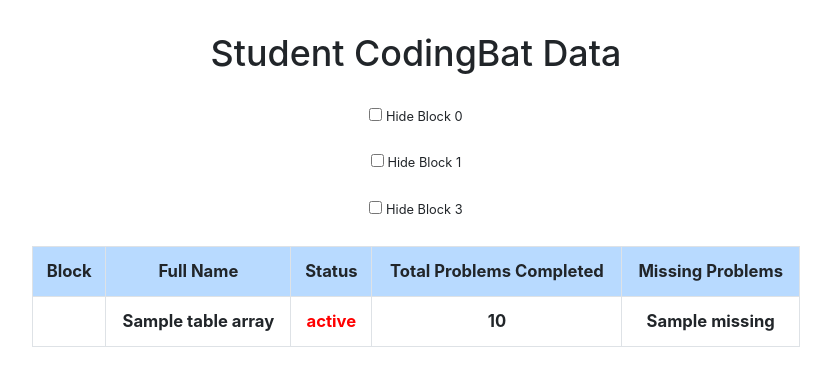
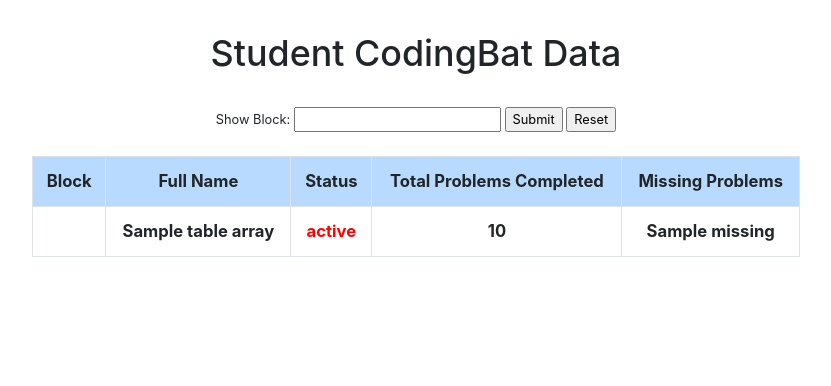
Before and after one commit to angela139/codingbatscraper, a Flask app: template templates/data.html in a window 1280 px wide. Shown: the top 386 px of the page, without its empty margins (224-1055 px from the left). Run offline with Flask 2, Linux system fonts and the light colour scheme; the template is opened without the code that fills it: most values are stand-ins (such as "Sample title", 1, 10 or a date in 2020); some libraries are stand-ins or nearby versions.

Commit message:
Changed filter to allow for all block numbers

```diff
--- a/static/tablesort.js
+++ b/static/tablesort.js
@@ -1,28 +1,30 @@
 const table = document.getElementsByClassName('table')[0];
 const cells = table.getElementsByTagName('td');
 const rows = table.getElementsByClassName('student_row');
-const zero_check = document.getElementById("zero");
-const one_check = document.getElementById("one");
-const three_check = document.getElementById("three");
+const block = document.getElementById('block_filter');
+const form = document.querySelector("#filter");
 
 for (let cell of cells) {
     if (cell.innerHTML == "Done") {
         cell.style.color = "green";
     }
 }
-function show(){
+
+form.addEventListener("submit", function (event) {
+    event.preventDefault();
     for (let row of rows) {
-        if (row.getElementsByTagName('td')[0].innerHTML == "0" && zero_check.checked == true) {
+        if (row.getElementsByTagName('td')[0].innerHTML == block.value){
+            row.style.display = "table-row";
+        }
+        else {
             row.style.display = "none";
         }
-        else if (row.getElementsByTagName('td')[0].innerHTML == "1" && one_check.checked == true) {
-            row.style.display = "none";
-        }
-        else if (row.getElementsByTagName('td')[0].innerHTML == "3" && three_check.checked == true) {
-            row.style.display = "none";
-        }
-        else {
-            row.style.display = "table-row";
-        }
     }
-}
+});
+
+form.addEventListener("reset", function (event) {
+    event.preventDefault();
+    for (let row of rows) {
+        row.style.display = "table-row";
+    }
+})
--- a/templates/data.html
+++ b/templates/data.html
@@ -8,17 +8,13 @@
 </head>
 <body>
     <h1>Student CodingBat Data</h1>
-        <div class="filtering">
-          <input type="checkbox" id="zero" onclick="show()">
-          <label for="zero"> Hide Block 0</label>
-            <br><br>
-            <input type="checkbox" id="one" onclick="show()">
-          <label for="one"> Hide Block 1</label>
-            <br><br>
-            <input type="checkbox" id="three" onclick="show()">
-          <label for="three"> Hide Block 3</label>
-            <br><br>
-        </div>
+        <form action="data.html" method="post" class="filtering" id="filter">
+          <label>Show Block: </label>
+          <input type="text" id="block_filter">
+          <input type="submit" value="Submit">
+            <input type="reset" value="Reset">
+          <br><br>
+        </form>
 
     <div class="vertical-scrollable style-table table-responsive">
         <table class="table table-striped table-bordered">
```
